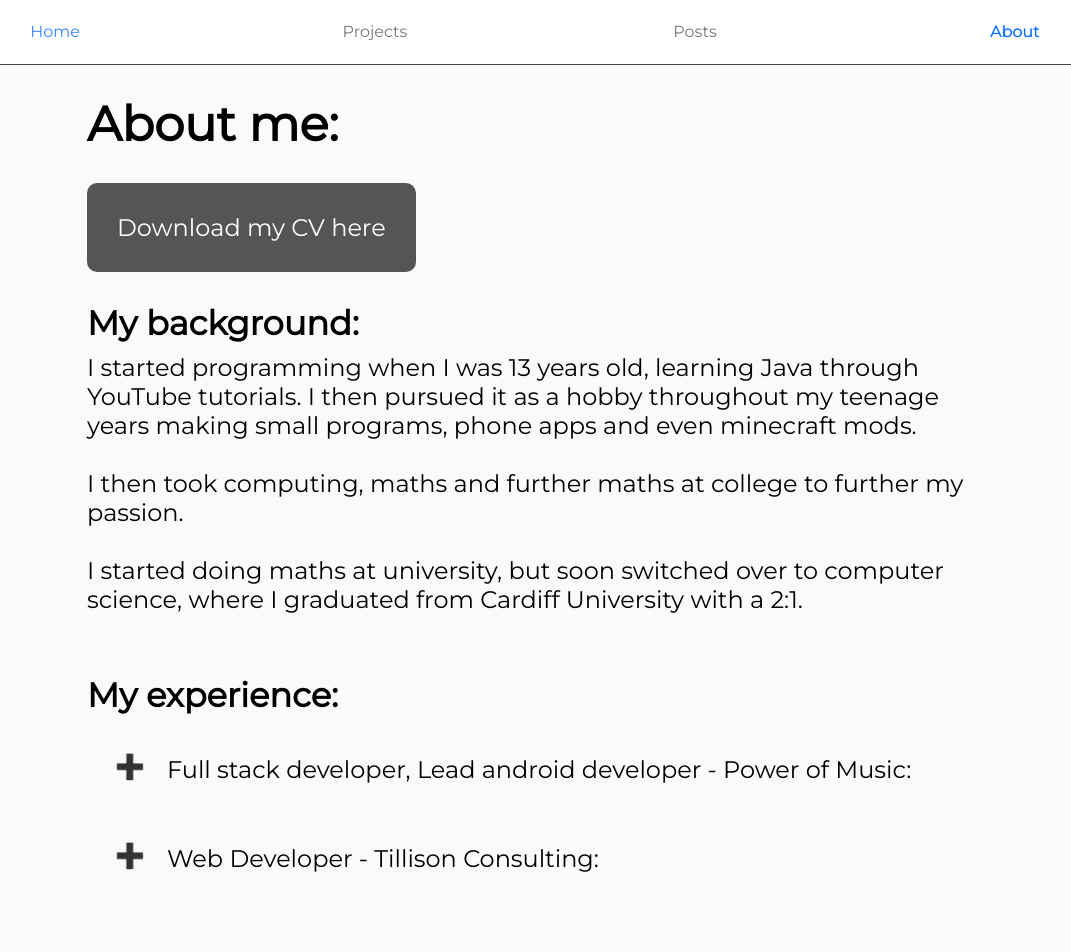
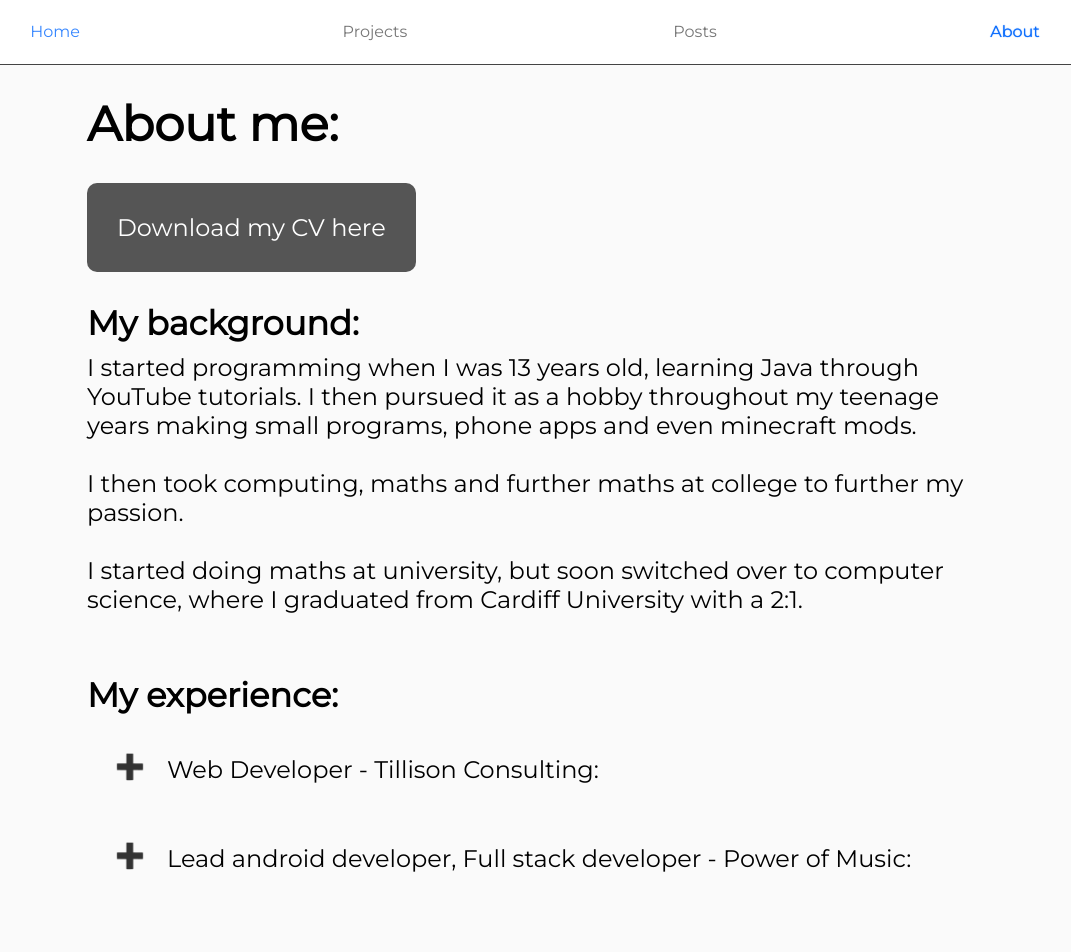
Before and after one commit to ADSmith-0/personal-website, a Next.js app: page /about in a window 1280 px wide. Shown: the top 952 px of the page, without its empty margins (105-1176 px from the left). Built offline with nearby package versions, Linux system fonts and the light colour scheme.

Commit message:
update: fixing details

```diff
--- a/components/details.tsx
+++ b/components/details.tsx
@@ -3,7 +3,11 @@ const { container, plus, minus } = styles;
 import { useState } from 'react';
 export default function Details({summary, content }:{summary:string, content:string}) {
     const [ open, setOpen ] = useState(false);
-    const changeState = () => setOpen(!open);
+    const changeState = (e:any) => {
+        if(!(e.target.localName == "p")){
+            setOpen(!open);
+        }
+    };
     return (
         <details id={container} onClick={changeState}>
             <summary id={styles.summary} className={(open)?minus:plus}>{ summary }</summary>
--- a/pages/about.tsx
+++ b/pages/about.tsx
@@ -35,14 +35,14 @@ export default function about() {
                         <ul id={experience_list} className={list}>
                             <li className={experience}>
                                 <Details
-                                    summary = "Full stack developer, Lead android developer - Power of Music:"
-                                    content = "A small startup based around a dating app."
+                                    summary = "Web Developer - Tillison Consulting:"
+                                    content = "Designing and building websites of all different shapes and varieties, mostly using wordpress and PHP, but occassionally when I get to choose, it&apos;s fullstack JavaScript (MERN)."
                                 />
                             </li>
                             <li className={experience}>
                                 <Details
-                                    summary = "Web Developer - Tillison Consulting:"
-                                    content = "Designing and building websites of all different shapes and varieties, mostly using wordpress and PHP, but occassionally when I get to choose, it&apos;s fullstack JavaScript (MERN)."
+                                    summary = "Lead android developer, Full stack developer - Power of Music:"
+                                    content = "A startup based around a dating app. I designed and developed the front end Android application and backend authorisation pipeline and matching algorithm."
                                 />
                             </li>
                         </ul>
--- a/styles/details.module.css
+++ b/styles/details.module.css
@@ -19,6 +19,12 @@
 .plus::before { content: "➕"; }
 .minus::before { content: "➖"; }
 #summary::marker { content: ""; }
+#container p {
+    cursor: default;
+    font-size: 1.3rem;
+    line-height: 1.3rem;
+    padding-left: 30px;
+}
 @media(prefers-color-scheme: dark){
     #summary::before { text-shadow: 0px 0px 0px #fafafa; }
 }
```
